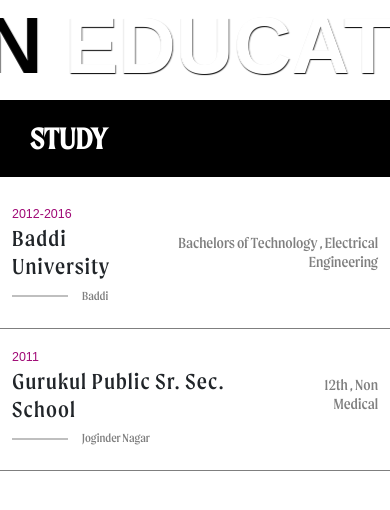
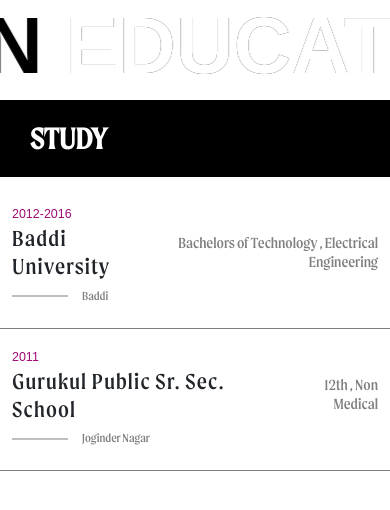
Before and after one commit to ait-varun/varun-portfolio, a Next.js app: page /components/education in a window 390 px wide. Shown: the top 510 px of the page. Built offline with nearby package versions, Linux system fonts and the light colour scheme.

Commit message:
updated stroke width

```diff
--- a/src/app/components/education/page.module.css
+++ b/src/app/components/education/page.module.css
@@ -122,7 +122,7 @@
   }
   .marqueeBox h2 span:nth-child(even) {
     color: #fff;
-    text-shadow: 0.5px 0.5px 1px black;
+    text-shadow: 0px 0px 0.5px black;
     -webkit-text-stroke: 0px;
   }
 }
```
